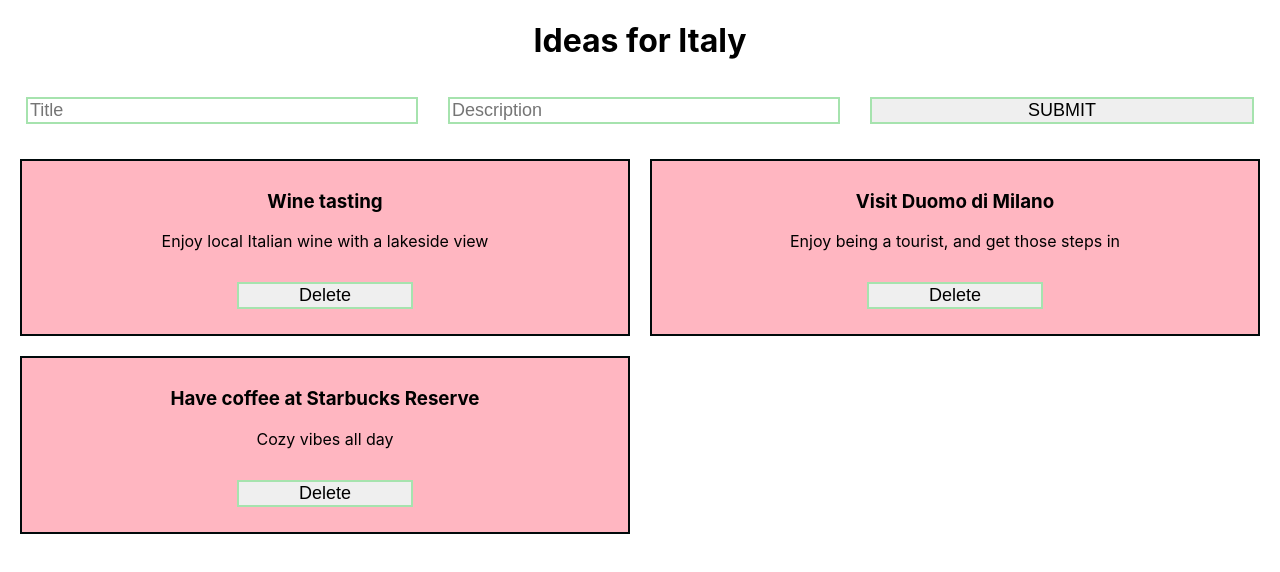
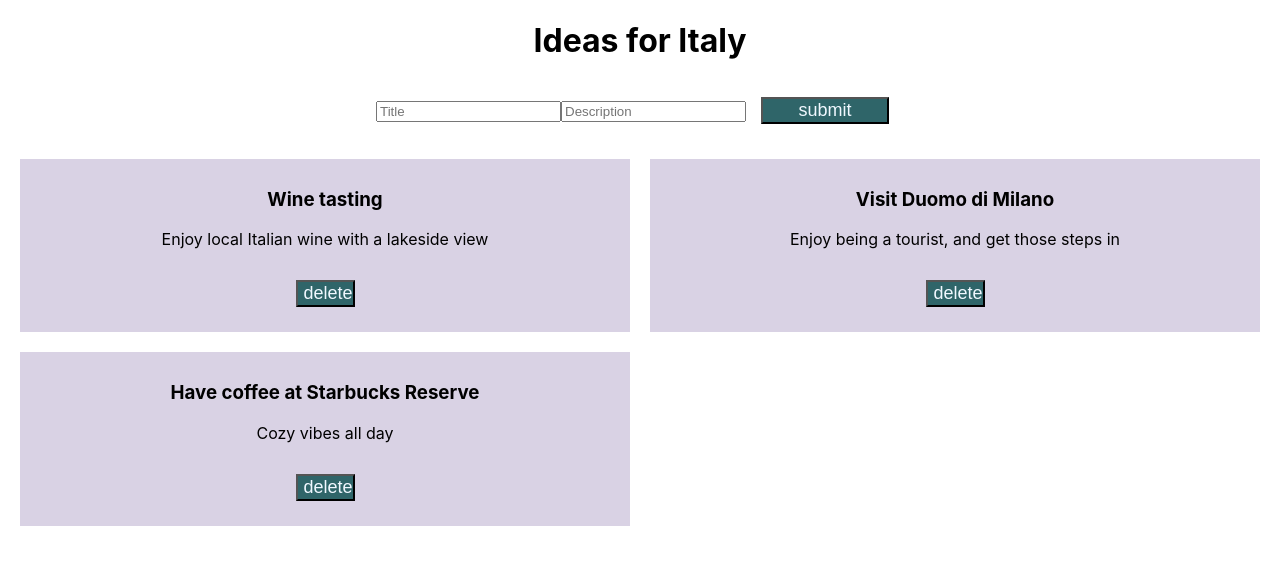
Before and after one commit to gaurijo/IdeaBox, a React (Create React App) app: page / in a window 1280 px wide. Shown: the top 572 px of the page. Built offline with nearby package versions, Linux system fonts and the light colour scheme.

Commit message:
CSS stylizing font and color for card components

```diff
--- a/src/Card.css
+++ b/src/Card.css
@@ -1,6 +1,7 @@
 .card {
   box-sizing: border-box;
-  background-color: lightpink;
-  border: 2px solid rgb(0, 10, 11);
+  background-color: rgb(217, 210, 228);
+  /* border: 2px solid rgb(0, 10, 11); */
   padding: 10px;
+  font: helvetica;
 }
--- a/src/Card.js
+++ b/src/Card.js
@@ -6,7 +6,7 @@ const Card = ({ title, description, id, deleteIdea }) => {
     <div className='card'>
       <h3>{title}</h3>
       <p>{description}</p>
-      <button onClick={() => deleteIdea(id)}>Delete</button>
+      <button onClick={() => deleteIdea(id)}>delete</button>
     </div>
   )
 }
--- a/src/Form.css
+++ b/src/Form.css
@@ -2,9 +2,11 @@ form {
   margin: auto;
 }
 
-input, button {
+button {
   margin: 15px;
-  width: 30%;
-  border: 2px solid rgb(166, 227, 174);
+  width: 10%;
+  color:aliceblue;
+  background-color: #2F6569;
+  /* border: 2px solid rgb(0, 0, 0); */
   font-size: 18px;
 }
--- a/src/Form.js
+++ b/src/Form.js
@@ -47,7 +47,7 @@ class Form extends Component {
             onChange={event => this.handleChange(event)}
             />
 
-            <button onClick={event => this.submitIDea(event)}>SUBMIT</button>
+            <button onClick={event => this.submitIDea(event)}>submit</button>
         </form>
     )
   }
```
